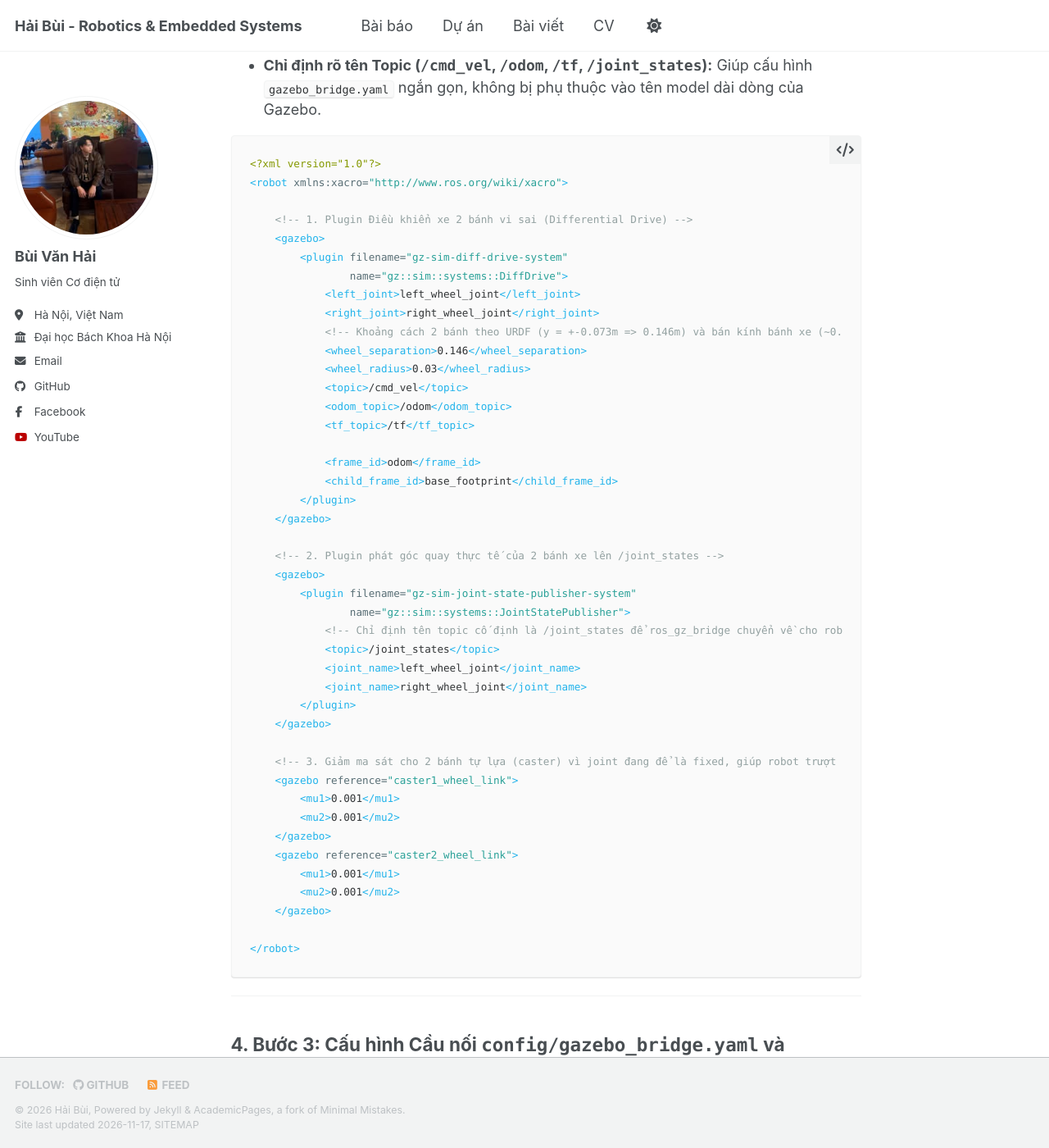
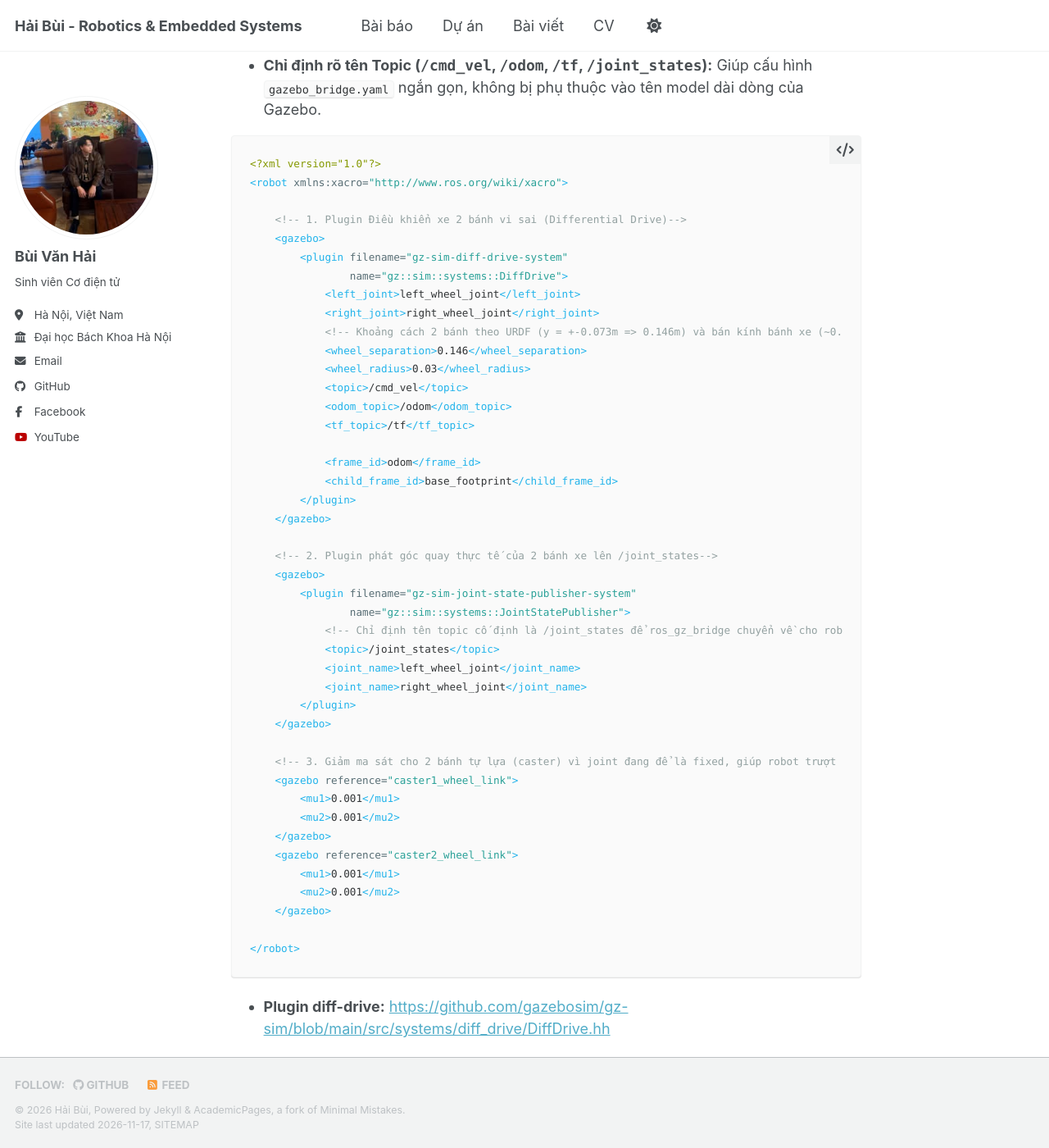
Before and after one commit to haibui-robotics/haibui-robotics.github.io, a Jekyll site: the page built from _pages/ros2-tutorial-21.md, in a window 1280 px wide and 1400 px high, scrolled down 2149 px. Shown: the whole window at 82% size. Built offline with Jekyll 4.4.1, drawn with Linux system fonts in a browser that asks for light colours; a script bundle is joined from its source files by our own code; a style sheet for code colours, icons or effects is not loaded.

Commit message:
Update ros2-tutorial-21.md

````diff
--- a/_pages/ros2-tutorial-21.md
+++ b/_pages/ros2-tutorial-21.md
@@ -74,7 +74,7 @@ File này chứa cấu hình vật lý và các **System Plugins** điều khi
 <?xml version="1.0"?>
 <robot xmlns:xacro="http://www.ros.org/wiki/xacro">
 
-    <!-- 1. Plugin Điều khiển xe 2 bánh vi sai (Differential Drive) -->
+    <!-- 1. Plugin Điều khiển xe 2 bánh vi sai (Differential Drive)-->
     <gazebo>
         <plugin filename="gz-sim-diff-drive-system"
                 name="gz::sim::systems::DiffDrive">
@@ -92,7 +92,7 @@ File này chứa cấu hình vật lý và các **System Plugins** điều khi
         </plugin>
     </gazebo>
 
-    <!-- 2. Plugin phát góc quay thực tế của 2 bánh xe lên /joint_states -->
+    <!-- 2. Plugin phát góc quay thực tế của 2 bánh xe lên /joint_states-->
     <gazebo>
         <plugin filename="gz-sim-joint-state-publisher-system"
                 name="gz::sim::systems::JointStatePublisher">
@@ -115,7 +115,8 @@ File này chứa cấu hình vật lý và các **System Plugins** điều khi
 
 </robot>
 ```
-
+* **Plugin diff-drive:** [https://github.com/gazebosim/gz-sim/blob/main/src/systems/diff_drive/DiffDrive.hh](https://github.com/gazebosim/gz-sim/blob/main/src/systems/diff_drive/DiffDrive.hh)
+* **Plugin joint-state-publisher:** [https://github.com/gazebosim/gz-sim/blob/main/src/systems/joint_state_publisher/JointStatePublisher.hh](https://github.com/gazebosim/gz-sim/blob/main/src/systems/joint_state_publisher/JointStatePublisher.hh)
 ---
 
 ## 4. Bước 3: Cấu hình Cầu nối `config/gazebo_bridge.yaml` và `gazebo.launch.xml`
````
